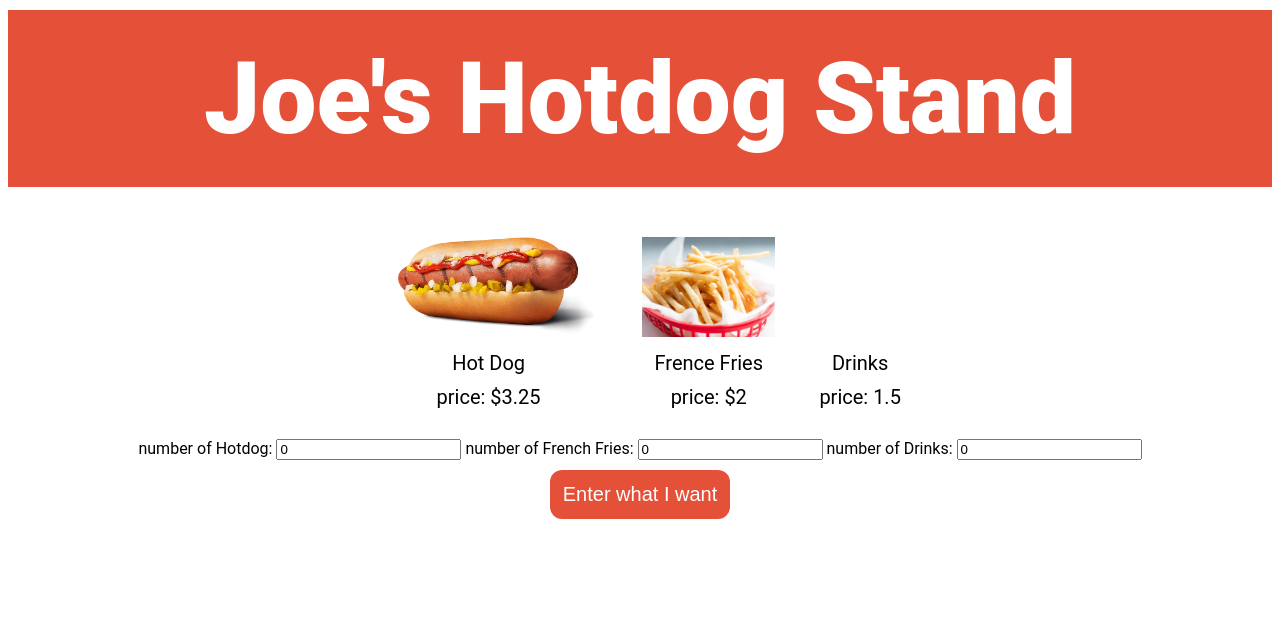
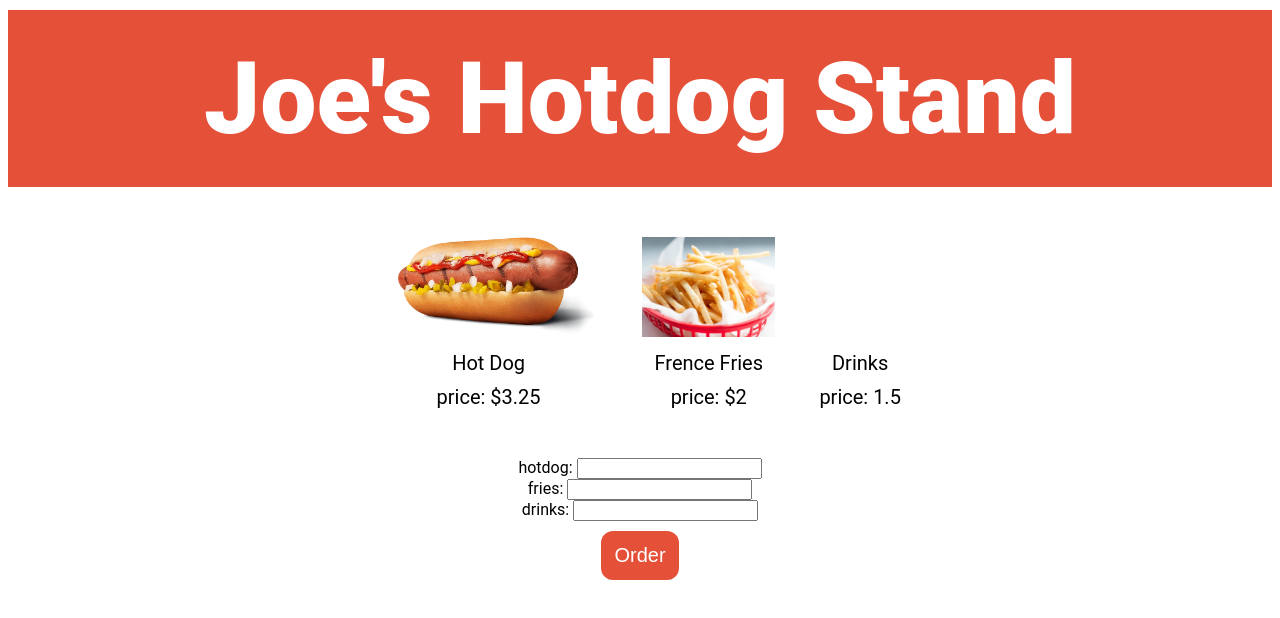
Before and after one commit to eragonczm/hw4-2, a plain HTML site: page index.html in a window 1280 px wide. Drawn offline with Linux system fonts and the light colour scheme.

Commit message:
Update index.html

```diff
--- a/index.html
+++ b/index.html
@@ -15,29 +15,31 @@
         <p>Hot Dog</p>
         <p>price: $3.25</p>
       </div>
-      <div class="foods" id="fries">
+      <div class="foods" >
         <img src="fries.jpg" alt="" >
         <p>Frence Fries</p>
         <p>price: $2</p>
       </div>
-      <div class="foods" id="drinks">
+      <div class="foods" >
         <img src="drinks.jpg" alt="">
         <p>Drinks</p>
         <p>price: 1.5</p>
       </div>
     </div>
 
-    <p id="infoText">You have entered your selection! Click Order button to finish your order! </p>
+    <!--<p id="infoText">You have entered your selection! Click Order button to finish your order! </p> -->
 
-    <form>
-      number of Hotdog: <input type="text" name="hotdot" value="0" id="hotdog">
+    <form id="myForm">
+      <!-- number of Hotdog: <input type="text" name="hotdot" value="0" id="hotdog">
       number of French Fries: <input type="text" name="fries" value="0" id="fries">
-      number of Drinks: <input type="text" name="drinks" value="0" id="drinks">
+      number of Drinks: <input type="text" name="drinks" value="0" id="drinks"> -->
       <br>
     </form>
 
+    <div id="form_sample"></div>
+
     <form >
-      <input type="button" id="readyOrder" onclick="takeOrder()" value="Enter what I want">
+      <!-- <input type="button" id="readyOrder" onclick="takeOrder()" value="Enter what I want"> -->
       <input type="button" id="submitButton" onclick="calcOrder()" value="Order">
     </form>
 
@@ -45,37 +47,66 @@
 
     <script language="javascript">
 
-    document.getElementById('readyOrder').style.display = "inline";
-    document.getElementById('submitButton').style.display = "none";
-    document.getElementById('infoText').style.display = "none";
+    var foodPriceArray = {"hotdog": 3.25, "fries":2, "drinks":1.5};
+    var foodNumberArray = {"hotdog":0, "fries":0, "drinks":0};
+
+    // document.getElementById('readyOrder').style.display = "inline";
+    // document.getElementById('submitButton').style.display = "none";
+    // document.getElementById('infoText').style.display = "none";
+
+    var x = document.getElementById("form_sample");
+    var createform = document.createElement('form')
+    createform.setAttribute("action", ""); // Setting Action Attribute on Form
+    createform.setAttribute("method", "post"); // Setting Method Attribute on Form
+    x.appendChild(createform);
+
+    for (var i in foodNumberArray) {
+      var thisLabel = document.createElement('label'); // Create Label for Name Field
+      thisLabel.innerHTML = i + ": "; // Set Field Labels
+      createform.appendChild(thisLabel);
+
+      var inputelement = document.createElement('input'); // Create Input Field for Name
+      inputelement.setAttribute("type", "text");
+      inputelement.setAttribute("name", i);
+      inputelement.setAttribute("id", i);
+      createform.appendChild(inputelement);
+
+      var linebreak = document.createElement('br');
+      createform.appendChild(linebreak);
+    }
 
 
-      var foodPriceArray = {"hotdog": 3.25, "fries":2, "drinks":1.5};
-      var foodNumberArray = {"hotdog":0, "fries":0, "drinks":0};
-
-      function takeOrder () {
-
-        for (var i in foodNumberArray) {
-          var numEntered = prompt("Please enter the amount of " + i + ": ", "");
-          foodNumberArray[i] = numEntered;
-          //alert(i);
-          document.getElementById(i).value = numEntered;
-        }
 
 
-        document.getElementById('submitButton').style.display = "inline";
-        document.getElementById('infoText').style.display = "inline";
-
-      }
+      // function takeOrder () {
+      //
+      //   for (var i in foodNumberArray) {
+      //     var numEntered = prompt("Please enter the amount of " + i + ": ", "");
+      //     foodNumberArray[i] = numEntered;
+      //     alert(i);
+      //     document.getElementById(i).value = numEntered;
+      //   }
+      //
+      //
+      //   document.getElementById('submitButton').style.display = "inline";
+      //   document.getElementById('infoText').style.display = "inline";
+      //
+      // }
 
       function calcOrder () {
+
+        for (i in foodNumberArray) {
+          numEntered = document.getElementById(i).value;
+          foodNumberArray[i] = numEntered;
+          //console.log(numEntered);
+        }
 
         var subtotal = 0;
         var finalPrice = 0;
         var discount = 0;
         var tax;
         for (var i in foodNumberArray) {
-          subtotal += foodPriceArray[i] * foodNumberArray[i];
+          subtotal += parseInt(foodPriceArray[i] * foodNumberArray[i]);
         }
 
         if (subtotal >= 20) {
@@ -89,7 +120,7 @@
 
         var orderString = "";
         for (var i in foodNumberArray) {
-          orderString = orderString + i + " quantity: " + foodNumberArray[i] + "\n";
+          orderString = orderString + i + " quantity: " + parseInt(foodNumberArray[i]) + "\n";
         }
 
         subtotal = subtotal.toPrecision(4);
@@ -103,9 +134,9 @@
         orderString = orderString + "total: $ " + finalPrice;
 
         alert(orderString);
-        document.getElementById('submitButton').style.display = "none";
-        document.getElementById('readyOrder').style.display = "none";
-        document.getElementById('infoText').innerHTML = "Thank you for your order! Enjoy "
+        //document.getElementById('submitButton').style.display = "none";
+        //document.getElementById('readyOrder').style.display = "none";
+        //document.getElementById('infoText').innerHTML = "Thank you for your order! Enjoy "
 
 
       }
```
